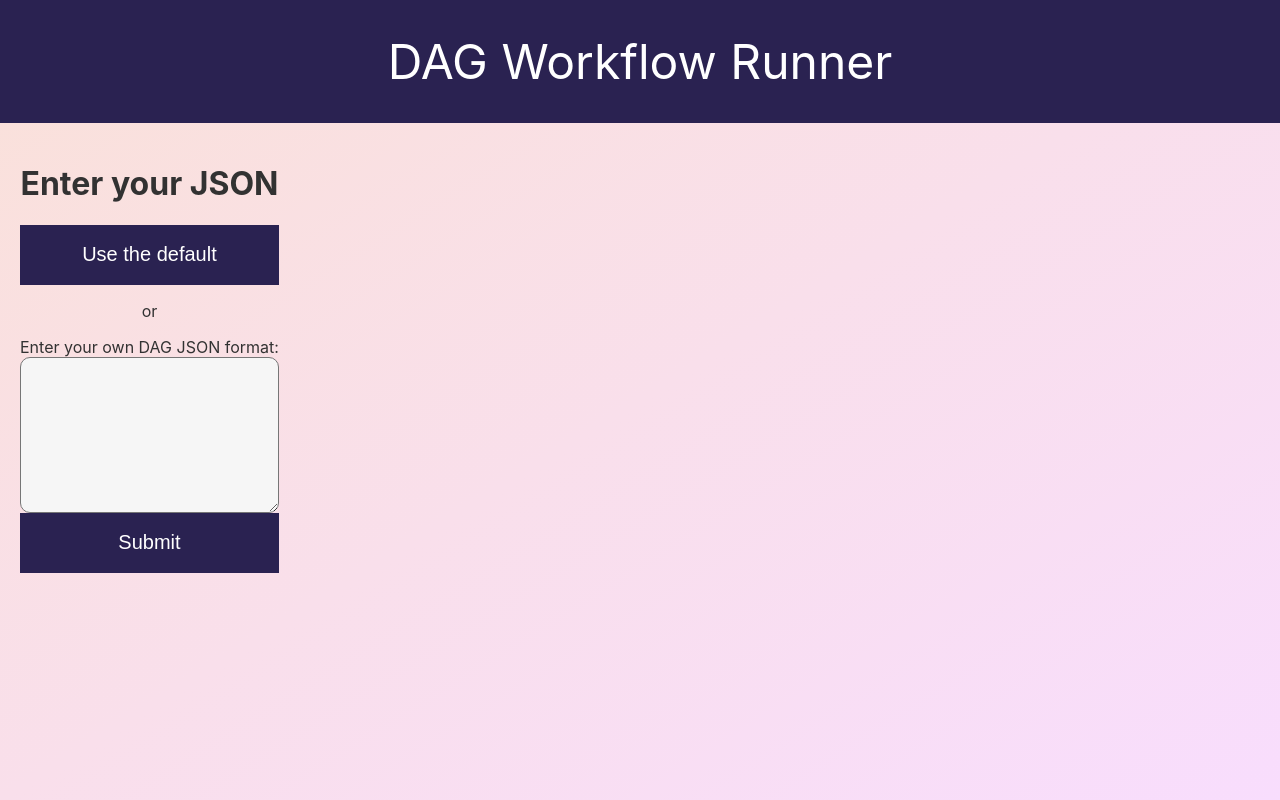
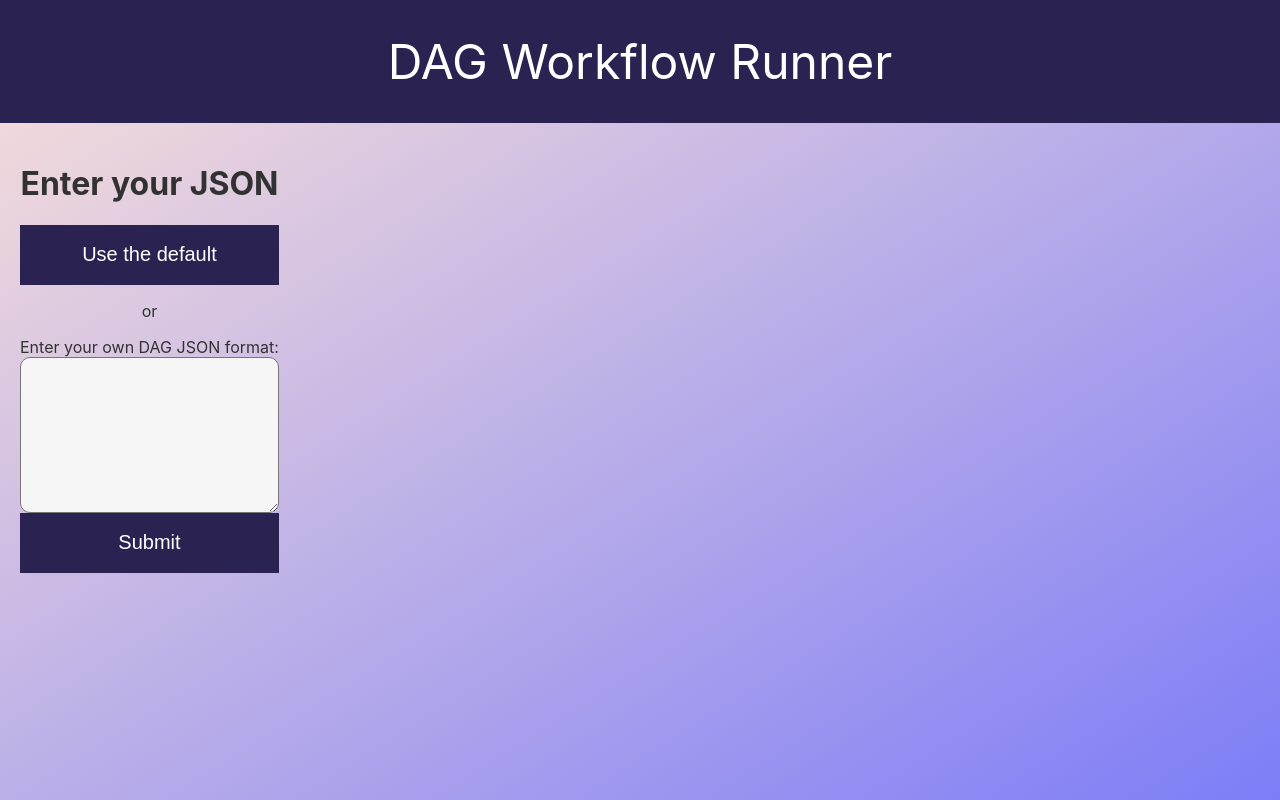
Before and after one commit to SashaBajzek/bighat-app, a React (Create React App) app: page / in a window 1280 px wide. Built offline with nearby package versions, Linux system fonts and the light colour scheme.

Commit message:
Fix timing bug

```diff
--- a/src/components/App/App.css
+++ b/src/components/App/App.css
@@ -22,7 +22,7 @@ html {
   background: linear-gradient(
     to bottom right,
     var(--bighat-peach),
-    var(--bighat-pink)
+    var(--bighat-medium-purple)
   );
 }
 
--- a/src/components/App/App.js
+++ b/src/components/App/App.js
@@ -26,8 +26,8 @@ function App() {
 
   // Printing function
   const printValue = (string, startTime) => {
-    const printTime = new Date().getSeconds();
-    const difference = printTime - startTime;
+    const printTime = performance.now();
+    const difference = Math.floor((printTime - startTime) / 1000);
     console.log(`${string}, Elapsed Time: ${difference}s`);
     setCompletedNodes([
       ...nodesRef.current,
--- a/src/utils/useRunner.js
+++ b/src/utils/useRunner.js
@@ -21,7 +21,7 @@ export function useRunner() {
     timeoutIdsRef.current = [];
 
     // set the start time
-    startTime.current = new Date().getSeconds();
+    startTime.current = performance.now();
 
     // set graph
     graph.current = JSON.parse(json);
```
